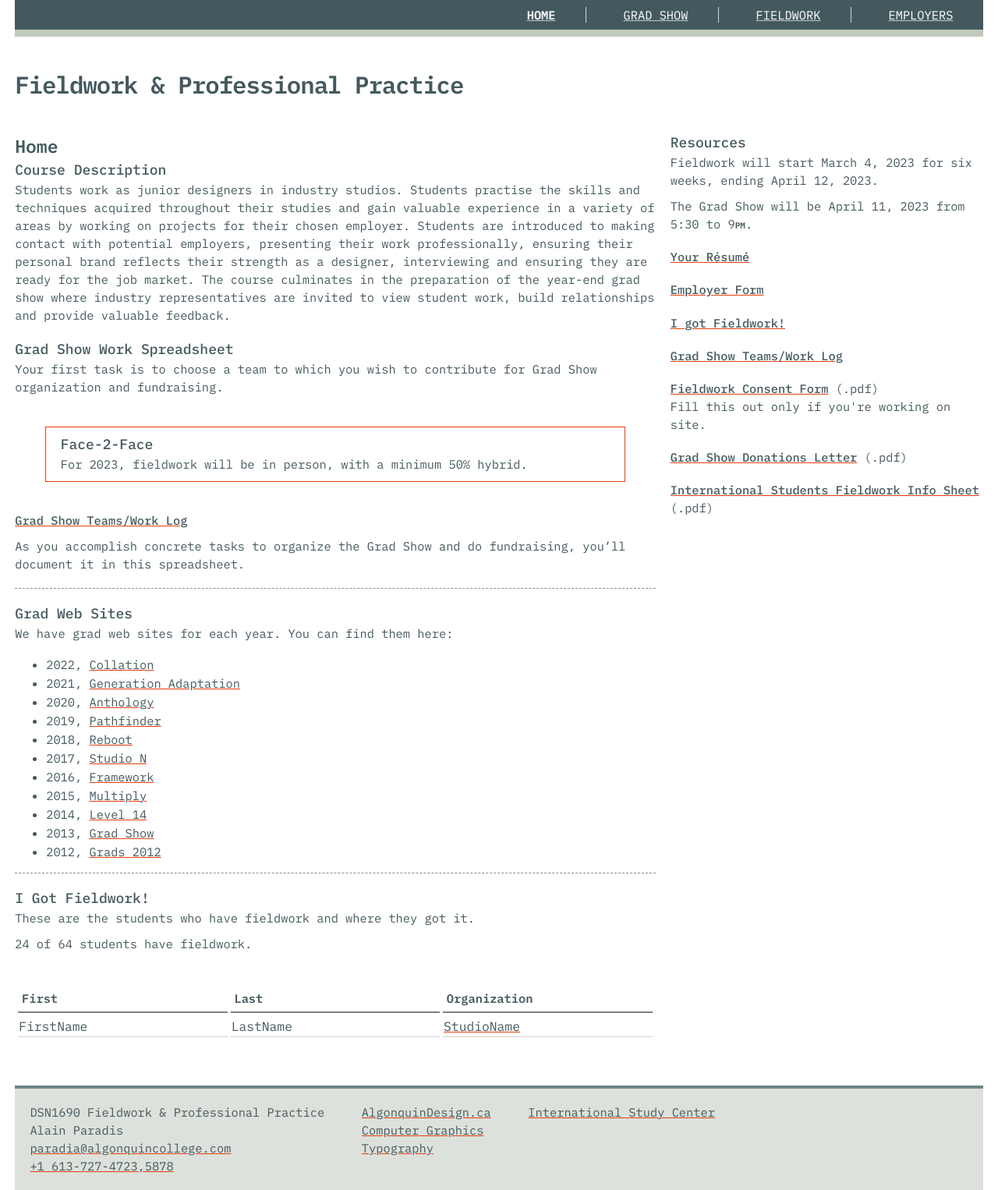
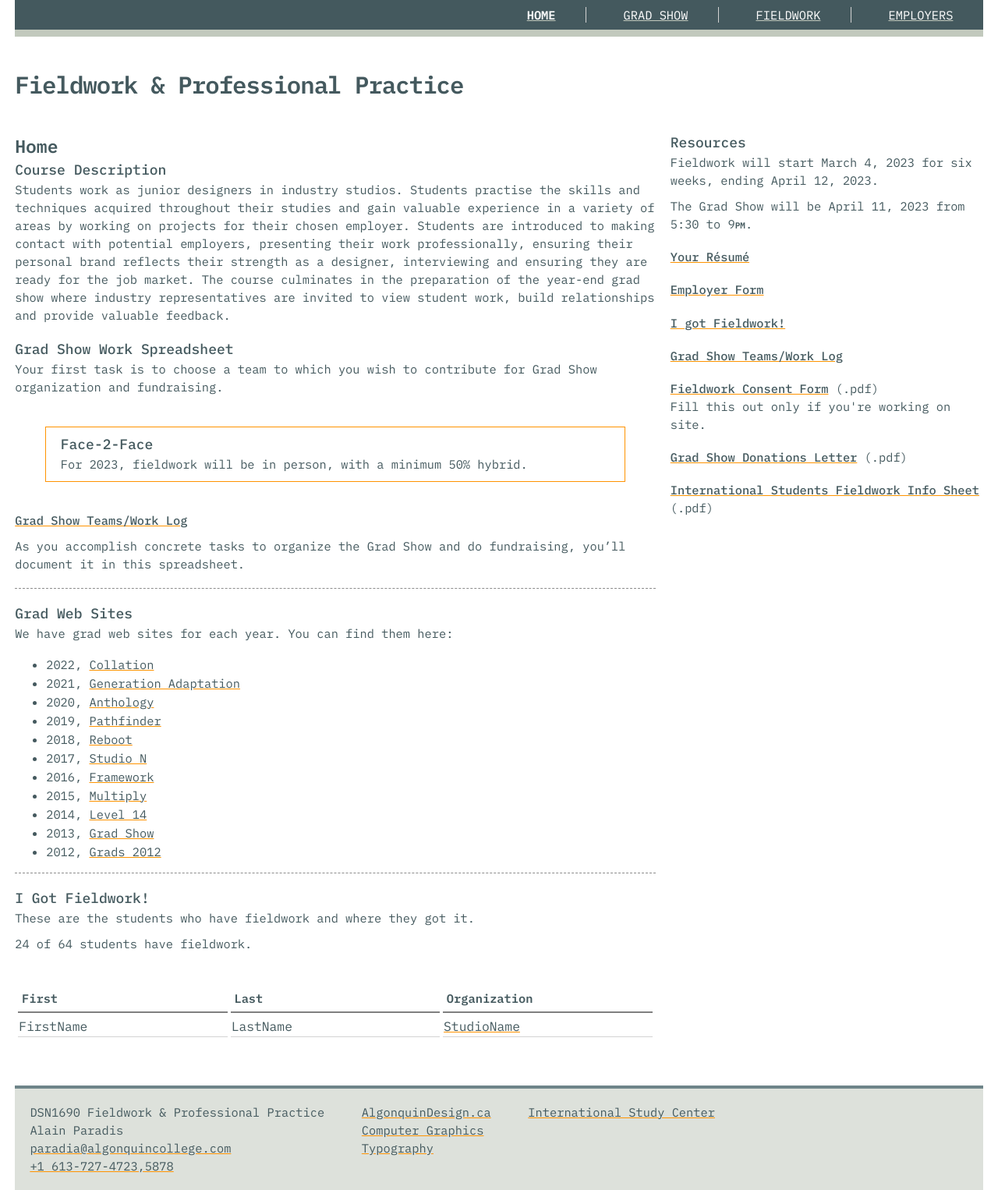
Before and after one commit to AlainParadis/wil, a Jekyll site: the page built from index.md, in a window 1280 px wide. Shown: the whole page at 78% size. Built offline with Jekyll 4.4.1, drawn with Linux system fonts in a browser that asks for light colours.

Commit message:
edit orange colour

```diff
--- a/css/styles.css
+++ b/css/styles.css
@@ -1,8 +1,3 @@
-/*
-Font Weights:
-300, 400, 500, 600
- */
-
 :root
 {
 	/* Colours */
@@ -10,7 +5,7 @@ Font Weights:
 	--medium: rgb(110, 132, 137);
 	--light: rgb(194, 201, 189);
 	--lightest: rgb(221, 225, 219);
-	--orange: rgb(229, 62, 11);
+	--orange: rgb(255, 147, 0);
 }
 
 html
```
